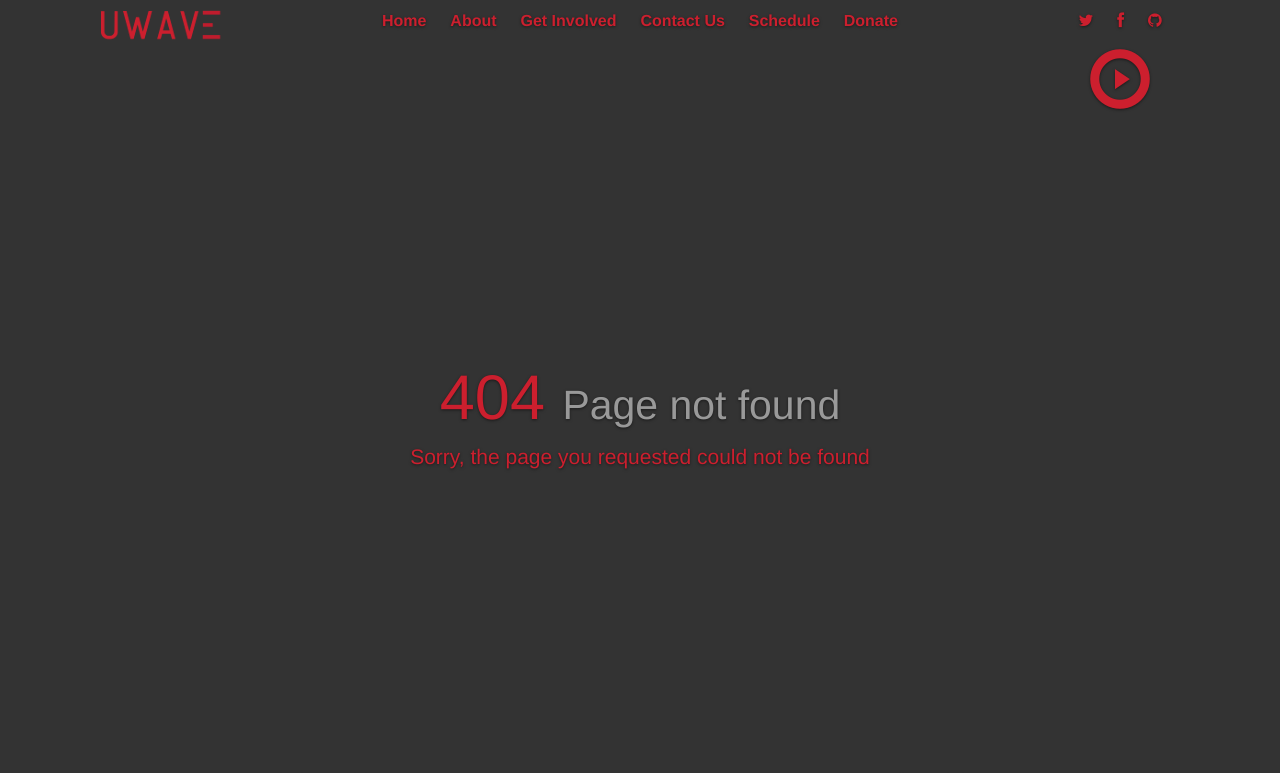
After one commit to UWave/uwave.fm, a PHP site: page /404.php in a window 1280 px wide. The commit adds this page. Shown: the top 773 px of the page. Run offline with PHP 8.4, Linux system fonts and the light colour scheme; some libraries are stand-ins or nearby versions.

Commit message:
Created a 404 page

```diff
--- /dev/null
+++ b/404.php
@@ -0,0 +1,14 @@
+<?php require('head.php'); ?>
+                <div class="jumbotron red">
+                    <h1>404 <small>Page not found</small></h1>
+                    <p>Sorry, the page you requested could not be found</p>
+                </div>
+                <?php if(!isset($_GET['contentonly'])) {?>
+                </span>
+            </div>
+        </div>
+    </div>
+    <?php require("foot.php"); ?>
+  </body>
+</html>
+<?php } ?>
--- a/assets/css/uwave.css
+++ b/assets/css/uwave.css
@@ -202,3 +202,7 @@ address {
   background-color: #aa1f2e;
   border-color: #aa1f2e;
 }
+
+.jumbotron {
+    background-color: inherit;
+}
```
